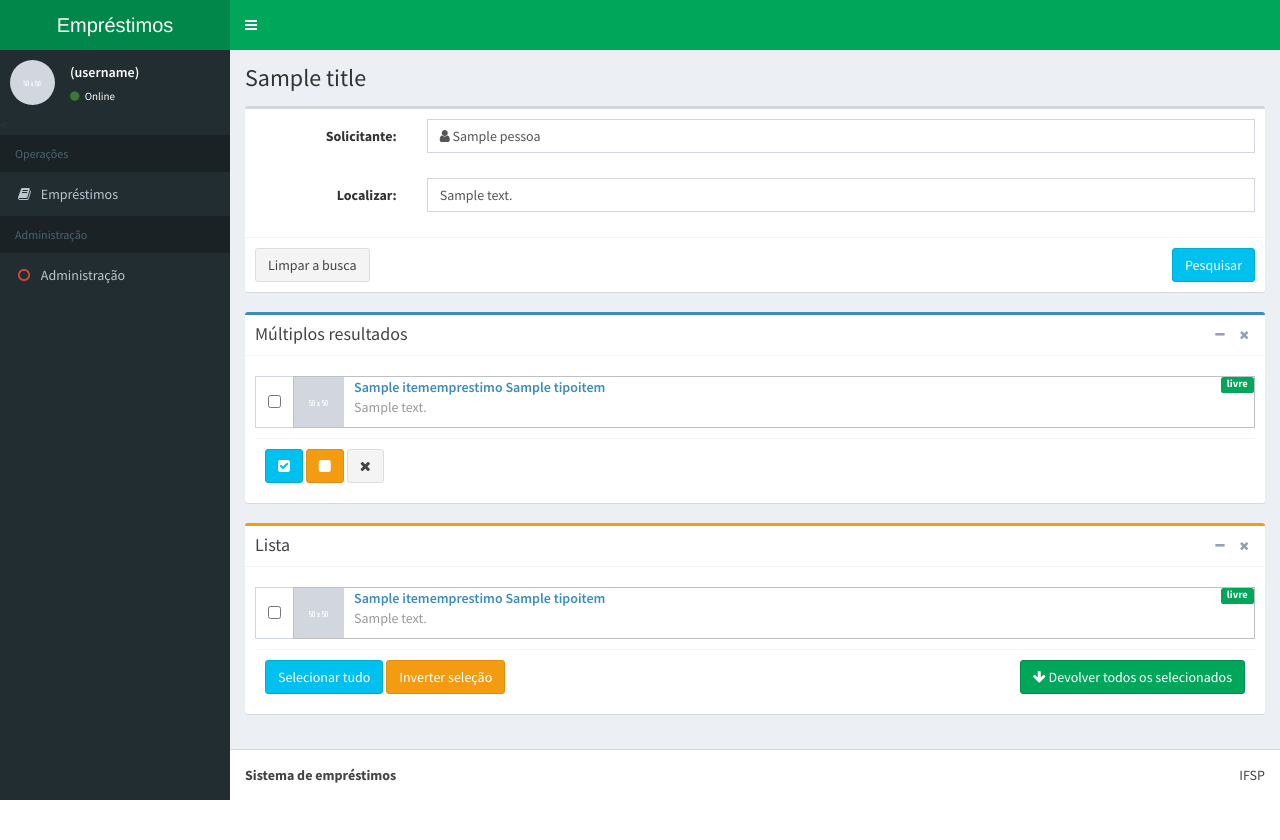
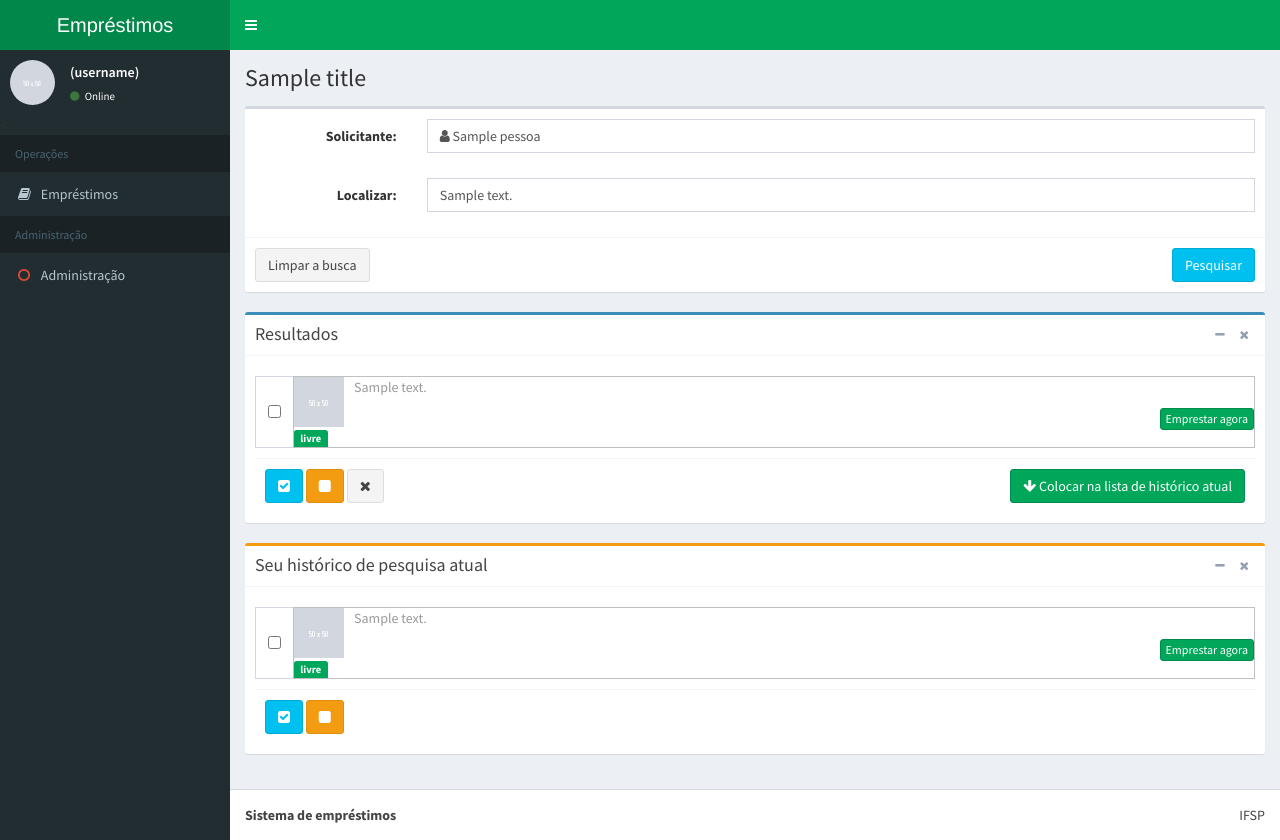
Before and after one commit to TiagoDGomes/emprestimos, a Django app: template core/templates/emprestimos.html in a window 1280 px wide. Before the commit the page ends 800 px from the top, so only its background shows below. Run offline with Django 3.2, Linux system fonts and the light colour scheme; tables that the repository leaves empty hold one stand-in row (values such as "Sample post"); the template is opened without the code that fills it: values that come from a table or form of the project are taken from there, most other values are stand-ins (such as "Sample title", 1, 10 or a date in 2020); some libraries are stand-ins or nearby versions.

Commit message:
Página de pesquisa

```diff
--- a/core/admin.py
+++ b/core/admin.py
@@ -3,5 +3,8 @@ from .models import Pessoa, Emprestimo, TipoItem, ItemEmprestimo
 
 admin.site.register(Pessoa)
 admin.site.register(TipoItem)
-admin.site.register(ItemEmprestimo)
 admin.site.register(Emprestimo)
+
+@admin.register(ItemEmprestimo)
+class ItemEmprestimoAdmin(admin.ModelAdmin):
+    pass
--- a/core/models.py
+++ b/core/models.py
@@ -25,11 +25,14 @@ class TipoItem(models.Model):
 
 STATUS = {
     'desconhecido': (0, 'desconhecido', 'default' ),
-    'emprestado': (-1, 'emprestado', 'warning'),
     'atrasado': (-2, 'atrasado', 'danger'),
     'perdido': (-3, 'perdido', 'danger'),
     'quebrado': (-4, 'quebrado', 'danger'),
-    'livre': (1, 'livre', 'success')
+
+    'livre': (1, 'livre', 'success'),
+    'reservado': (11, 'reservado', 'danger'),
+    'emprestado': (12, 'emprestado', 'warning'),
+
 }
 
 
@@ -52,11 +55,21 @@ class ItemEmprestimo(models.Model):
 
     @property
     def status(self):
-        return STATUS['livre']
+        res_atual = self.reserva_atual
+        if res_atual is None:
+            return STATUS['livre']
+        elif res_atual.data_retirada is not None:
+            return STATUS['emprestado']
+        else:
+            return STATUS['reservado']
 
     @property
     def historico(self):
         return None
+
+    @property
+    def reserva_atual(self):
+        return Emprestimo.objects.filter(item=self).filter(data_devolucao__isnull=True).last()
 
 
 class Emprestimo(models.Model):
--- a/core/templates/emprestimos.html
+++ b/core/templates/emprestimos.html
@@ -3,7 +3,7 @@
 
 <div class="row">
     <div class="col col-sm-12">
-        <form action="" method="get" class="form-horizontal" role="form">
+        <form action="{% url 'emprestimos' %}" method="get" class="form-horizontal" role="form">
             <div class="box box-default">
                 <div class="box-body">
                     <div class="form-group">
@@ -11,13 +11,11 @@
 
                         <div class="col-sm-10">
                             {% if not pessoa_pesquisada %}
-                            <select name="p" id="pessoa_pesquisada" class="select2 form-control " style="width: 60%;">
-
-                            </select>&nbsp;
+                            <select name="p" id="pessoa_pesquisada" class="select2 form-control " style="width: 60%;"></select>&nbsp;
                             <a href="#">Cadastrar uma nova pessoa</a>
                             {% else %}
                                 <p class="form-control">
-                                        <i class="fa fa-user"></i>
+                                    <i class="fa fa-user"></i>
                                     {{ pessoa_pesquisada.nome }} <!--<a href="{%url 'emprestimos' %}"><i class="fa fa-times"></i></a>-->
                                     <input type="hidden" name="p" value="{{ pessoa_pesquisada.id }}">
                                 </p>
@@ -71,6 +69,7 @@
                 }
             }
         });
+        console.log(jQuery.param);
     });
 
 </script>
--- a/core/templates/part_busca_item.html
+++ b/core/templates/part_busca_item.html
@@ -1,20 +1,28 @@
 {% load static %}
 <div class="input-group">
     <span class="input-group-addon">
-        <input type="checkbox" class="item_pesquisado" id="item_pesquisado[{{ item.id }}]" data-itemid="{{ item.id }}" >
+        <input type="checkbox" class="item_pesquisado" id="it-{{ item.id }}" name="it-{{ item.id }}" data-itemid="{{ item.id }}" >
     </span>
     <div class="with-border" style="border: 1px solid silver; overflow: auto; ">
         <div class="product-img">
-            <img src="{% static 'img/default-50x50.gif' %}" alt="{{ item.nome }}">
+            <img src="{% static 'img/default-50x50.gif' %}" alt="{{ item.nome }}"><br>
+            <span class="label label-{{ item.status.2 }}">{{ item.status.1 }}</span>
         </div>
         <div class="product-info">
-            <a data-toggle="modal" style="overflow: scroll" data-target="#modal-default" href="javascript:void(0)" class="product-title"
-                data-unsp-sanitized="clean">{{ item.nome }}
-                {{ item.tipo|default:'' }}
-                <span class="label label-{{ item.status.2 }} pull-right">{{ item.status.1 }}</span></a>
             <p class="product-description" style="white-space: initial">
                 {{ item.tipo.descricao }}
             </p>
+            {% if item.status.0 == 1 %}
+            <p class="pull-right">
+                <a class="btn btn-success btn-xs" href="#">Emprestar agora</a>
+            </p>
+            {% elif item.status.0 >= 11 %}
+            <p class="pull-right">
+                <a class="btn btn-danger btn-xs" href="#">Devolver agora</a>
+            </p>
+            {% endif %}
         </div>
+
+
     </div>
 </div>
--- a/core/templates/part_resultados_busca.html
+++ b/core/templates/part_resultados_busca.html
@@ -1,8 +1,7 @@
-
 {% if itens_da_pesquisa %}
-<div class="box box-primary">
+<div class="box box-primary itens_pesquisa">
     <div class="box-header with-border">
-        <h3 class="box-title" data-unsp-sanitized="clean">Múltiplos resultados</h3>
+        <h3 class="box-title" data-unsp-sanitized="clean">Resultados</h3>
         <div class="box-tools pull-right">
             <button type="button" class="btn btn-box-tool" data-widget="collapse"><i class="fa fa-minus"></i>
             </button>
@@ -11,22 +10,39 @@
     </div>
     <!-- /.box-header -->
     <div class="box-body">
+        <form action="{% url 'colocar_no_historico_atual' %}">
+            <input type="hidden" name="p" value="{{ pessoa_pesquisada.id }}">
+            <input type="hidden" name="ip" value="{{item_pesquisado_texto}}">
+            <input type="hidden" name="h" value="{{ historico_pesquisa_texto }}">
             <ul class="products-list product-list-in-box">
                 {% for item in itens_da_pesquisa %}
 
                 <li class="item">
 
-                {% include "part_busca_item.html"  %}
+                    {% include "part_busca_item.html" %}
 
                 </li>
 
                 {% endfor %}
             </ul>
+
             <div class="box-footer">
-            <button type="submit" class="btn btn-info"><i class="fa fa-check-square "></i></button>
-            <button type="submit" class="btn btn-warning"><i class="fa fa-square "></i></button>
-            <button type="submit" class="btn btn-default"><i class="fa fa-times "></i></button>
+                <button type="button" onclick="btn_pesquisa_selecao_todos(true)" class="btn btn-info"> <i class="fa fa-check-square "></i></button>
+                <button type="button" onclick="btn_pesquisa_selecao_todos(false)" class="btn btn-warning"> <i class="fa fa-square "></i></button>
+                <button type="button" class="btn btn-default"><i class="fa fa-times "></i></button>
+                <button type="submit" class="btn btn-success pull-right"><i class="fa fa-arrow-down"></i> Colocar na
+                    lista de histórico atual</button>
+
             </div>
+        </form>
+        <div class="box-tools pull-right">
+
+        </div>
+        <script>
+            function btn_pesquisa_selecao_todos(v) {
+                $('.itens_pesquisa .item_pesquisado').prop('checked', v);
+            }
+        </script>
     </div>
 </div>
 
@@ -34,9 +50,9 @@
 
 {% if itens_historico_pesquisa %}
 
-<div class="box box-warning">
+<div class="box box-warning historico">
     <div class="box-header with-border">
-            <h3 class="box-title" data-unsp-sanitized="clean">Lista</h3>
+        <h3 class="box-title" data-unsp-sanitized="clean">Seu histórico de pesquisa atual</h3>
 
         <div class="box-tools pull-right">
             <button type="button" class="btn btn-box-tool" data-widget="collapse"><i class="fa fa-minus"></i>
@@ -60,10 +76,16 @@
 
         </ul>
         <div class="box-footer">
-                <button type="submit" class="btn btn-info">Selecionar tudo</button>
-                <button type="submit" class="btn btn-warning">Inverter seleção</button>
-                <button type="submit" class="btn btn-success pull-right"><i class="fa fa-arrow-down"></i> Devolver todos os selecionados</button>
+            <button type="submit" onclick="btn_historico_selecao_todos(true)" class="btn btn-info"><i class="fa fa-check-square "></i></button>
+            <button type="submit" onclick="btn_historico_selecao_todos(false)" class="btn btn-warning"><i class="fa fa-square "></i></button>
+            <!--<button type="submit" class="btn btn-success pull-right"><i class="fa fa-arrow-down"></i> Devolver todos os selecionados</button>-->
         </div>
+        <script>
+            function btn_historico_selecao_todos(v) {
+                $('.historico .item_pesquisado').prop('checked', v);
+            }
+        </script>
+
     </div>
 
 </div>
@@ -96,7 +118,8 @@
         <div class="box-footer">
             <button type="submit" class="btn btn-info">Selecionar tudo</button>
             <button type="submit" class="btn btn-warning">Inverter seleção</button>
-            <button type="submit" class="btn btn-success pull-right"><i class="fa fa-arrow-down"></i> Devolver todos os selecionados</button>
+            <button type="submit" class="btn btn-success pull-right"><i class="fa fa-arrow-down"></i> Devolver todos os
+                selecionados</button>
         </div>
     </div>
 
--- a/core/urls.py
+++ b/core/urls.py
@@ -4,5 +4,6 @@ from django.urls import path
 urlpatterns = [
     #path('', views.index),
     path('emprestimos/', views.emprestimos, name='emprestimos'),
+    path('colocar_no_historico_atual/', views.colocar_no_historico, name='colocar_no_historico_atual'),
     path('pessoa_json/', views.pessoa_json, name='pessoa_json'),
 ]
```
Also changed, not shown: core/forms.py (added, +20 -0 lines), core/views.py (+67 -20 lines), core/migrations/0004_itememprestimo_emprestimo_atual.py (added). Lines whose indentation alone changed are shown as unchanged.
